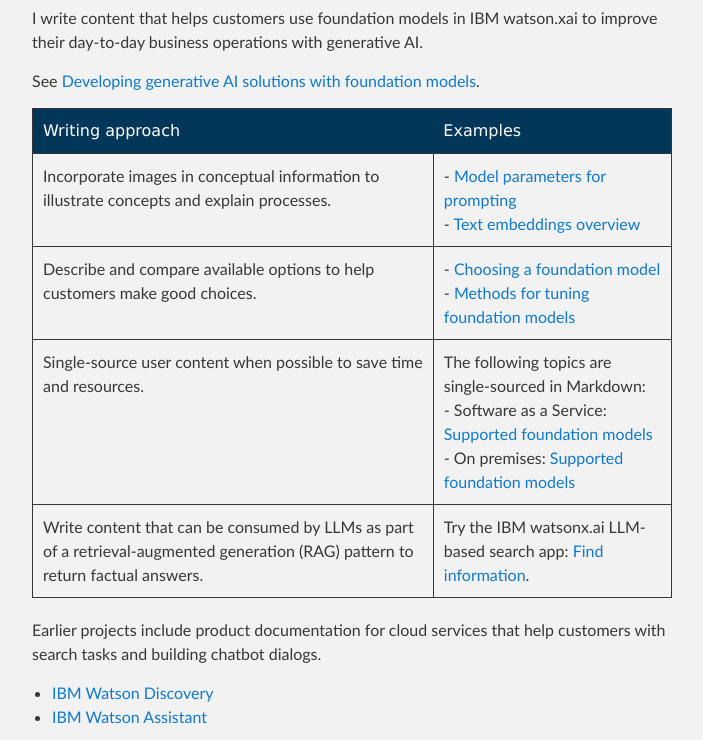
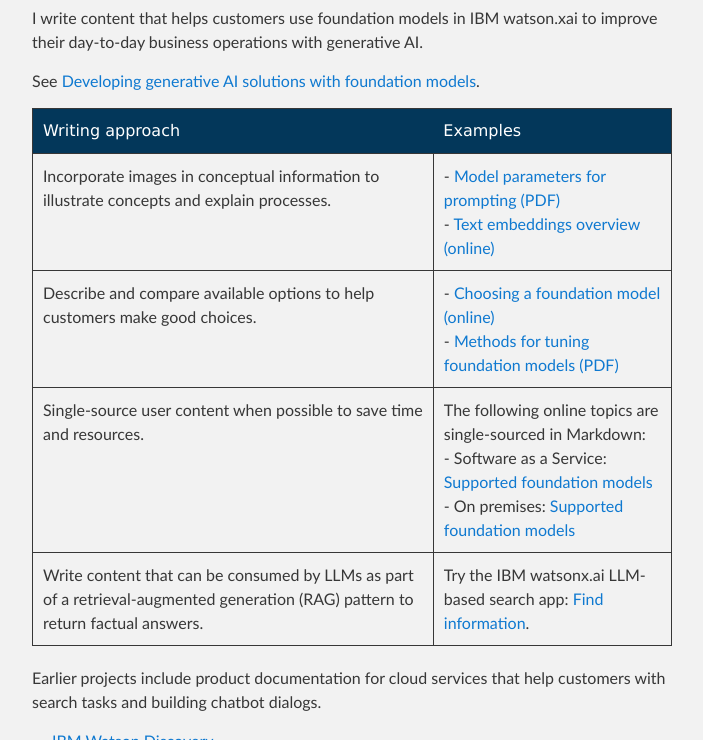
Before and after one commit to michelle-miller/michelle-miller.github.io, a Jekyll site: the page built from index.md, in a window 1280 px wide and 900 px high, scrolled down 418 px, cut to the strip 94-834 px from the top of the window. Shown: the whole strip, without its empty margins (288-991 px from the left). Built offline with Jekyll 4.4.1, drawn with Linux system fonts in a browser that asks for light colours; our own code applies the rules of GitHub Pages for plain Markdown files.

Commit message:
including destination info

```diff
--- a/index.md
+++ b/index.md
@@ -14,9 +14,9 @@ See [Developing generative AI solutions with foundation models](https://www.ibm.
 
 | Writing approach | Examples |
 |------------------|----------|
-| Incorporate images in conceptual information to illustrate concepts and explain processes. | - [Model parameters for prompting](https://michelle-miller.github.io/samples/wx-llm-parameters-sample.pdf){:target="_blank"}<br/> - [Text embeddings overview](https://www.ibm.com/docs/SSYOK8/wsj/analyze-data/fm-embed-overview.html){:target="_blank"} |
-| Describe and compare available options to help customers make good choices. | - [Choosing a foundation model](https://www.ibm.com/docs/SSYOK8/wsj/analyze-data/fm-model-choose.html){:target="_blank"}<br/> - [Methods for tuning foundation models](https://michelle-miller.github.io/samples/wx-tuning.pdf){:target="_blank"} |
-| Single-source user content when possible to save time and resources. | The following topics are single-sourced in Markdown:<br/> - Software as a Service: [Supported foundation models](https://www.ibm.com/docs/SSYOK8/wsj/analyze-data/fm-models.html){:target="_blank"}<br/> - On premises: [Supported foundation models](https://www.ibm.com/docs/SSLSRPV_latest/wsj/analyze-data/fm-models.html){:target="_blank"} |
+| Incorporate images in conceptual information to illustrate concepts and explain processes. | - [Model parameters for prompting (PDF)](https://michelle-miller.github.io/samples/wx-llm-parameters-sample.pdf){:target="_blank"}<br/> - [Text embeddings overview (online)](https://www.ibm.com/docs/SSYOK8/wsj/analyze-data/fm-embed-overview.html){:target="_blank"} |
+| Describe and compare available options to help customers make good choices. | - [Choosing a foundation model (online)](https://www.ibm.com/docs/SSYOK8/wsj/analyze-data/fm-model-choose.html){:target="_blank"}<br/> - [Methods for tuning foundation models (PDF)](https://michelle-miller.github.io/samples/wx-tuning.pdf){:target="_blank"} |
+| Single-source user content when possible to save time and resources. | The following online topics are single-sourced in Markdown:<br/> - Software as a Service: [Supported foundation models](https://www.ibm.com/docs/SSYOK8/wsj/analyze-data/fm-models.html){:target="_blank"}<br/> - On premises: [Supported foundation models](https://www.ibm.com/docs/SSLSRPV_latest/wsj/analyze-data/fm-models.html){:target="_blank"} |
 | Write content that can be consumed by LLMs as part of a retrieval-augmented generation (RAG) pattern to return factual answers. | Try the IBM watsonx.ai LLM-based search app: [Find information](https://dataplatform.cloud.ibm.com/docs/content/wsj/getting-started/welcome-main.html?context=wx){:target="_blank"}. |
 {: caption="Documentation best practices" caption-side="bottom"}
 
```
